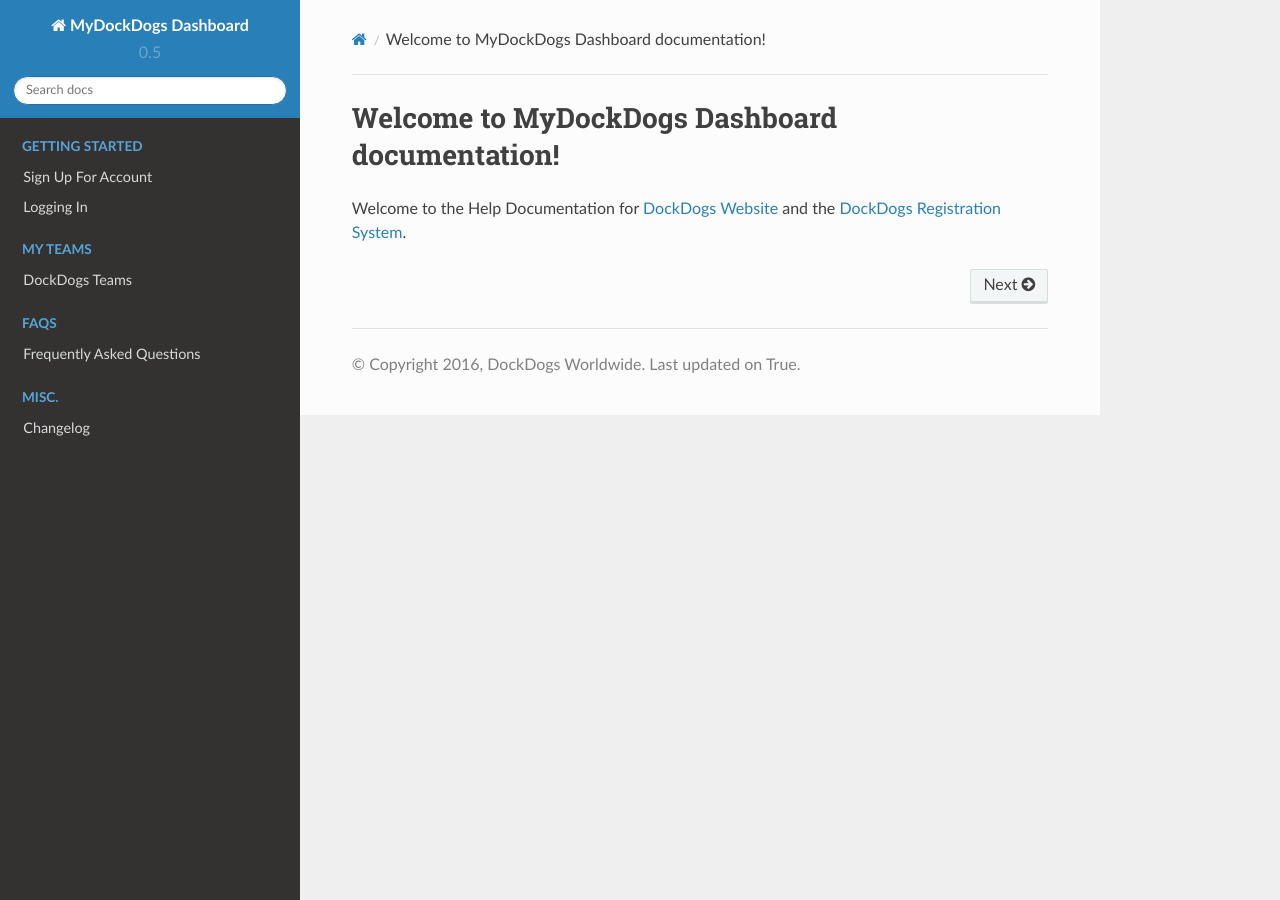
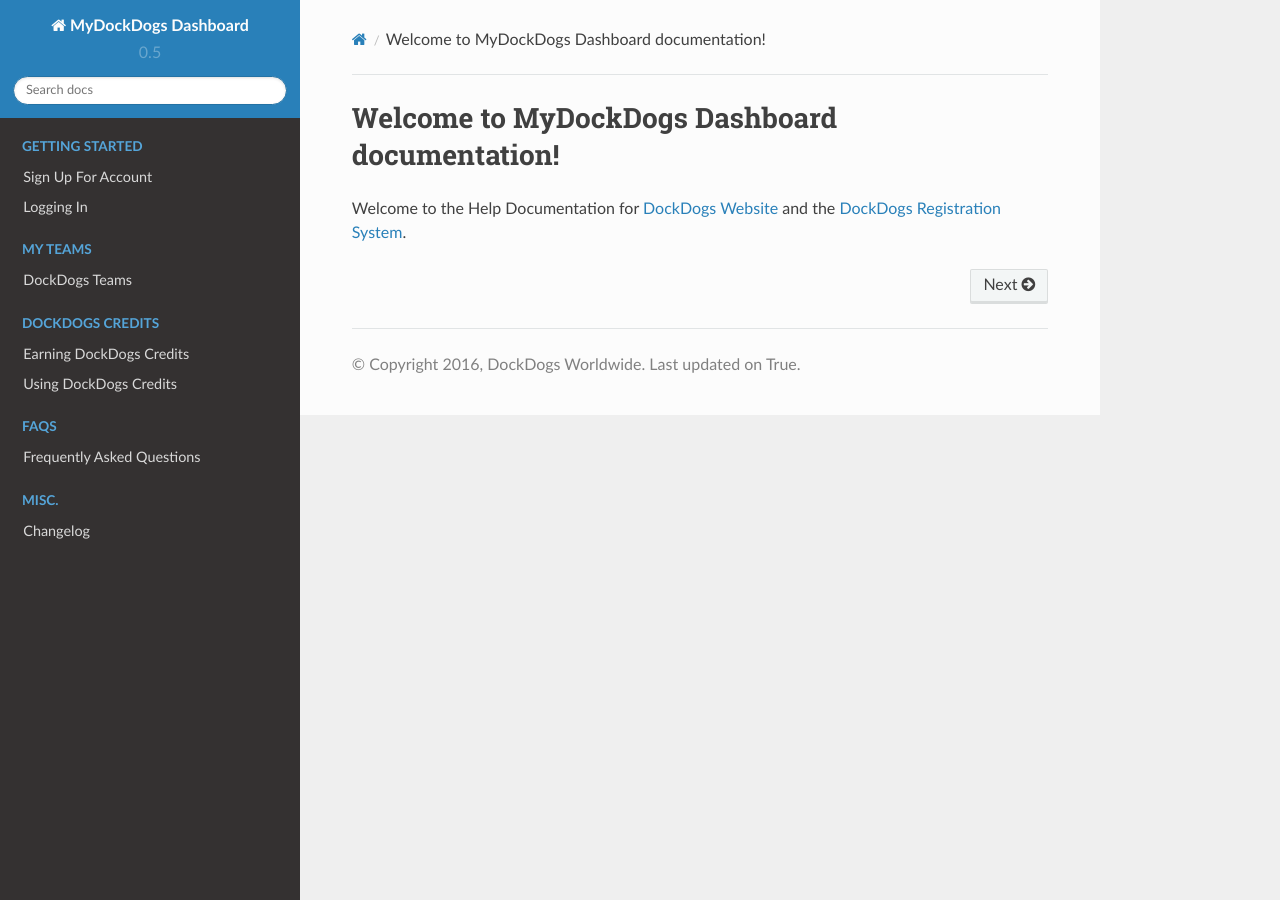
Before and after one commit to DockDogs/MyDockDogsDashboard, a Sphinx documentation site: the page built from source/index.rst, in a window 1280 px wide. Built offline with Sphinx 7.4.7 and the Read the Docs theme 2.0.0, drawn with Linux system fonts in a browser that asks for light colours.

Commit message:
updating the TOC

```diff
--- /dev/null
+++ b/source/earning-credits.rst
@@ -0,0 +1,2 @@
+Earning DockDogs Credits
+==============================
--- a/source/index.rst
+++ b/source/index.rst
@@ -56,6 +56,9 @@
     :maxdepth: 2
     :caption: DockDogs Credits
 
+    earning-credits
+    using-credits
+
 .. toctree::
     :hidden:
     :maxdepth: 1
--- /dev/null
+++ b/source/using-credits.rst
@@ -0,0 +1,2 @@
+Using DockDogs Credits
+========================
```
